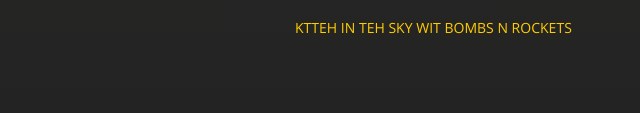
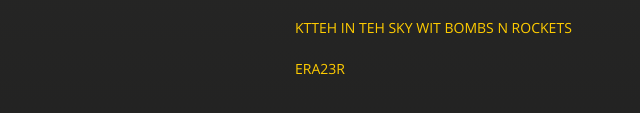
Before and after one commit to meshkowich/games, a plain HTML site: page index.html in a window 1280 px wide. Shown: the part 295-408 px from the top of the page, 20-660 px from the left. Drawn offline with nearby package versions, Linux system fonts and the light colour scheme.

Commit message:
Update index.html

```diff
--- a/index.html
+++ b/index.html
@@ -42,6 +42,7 @@
 <p>Playtime is here. Yay. Go!</p>
 
         <p><a href="flappy/flappy.html"> KTTEH IN TEH SKY WIT BOMBS N ROCKETS </a></p>
+        <p><a href="games/eraser/eraser.html"> ERA23R </a></p>
       </section>
 
     </div>
```
